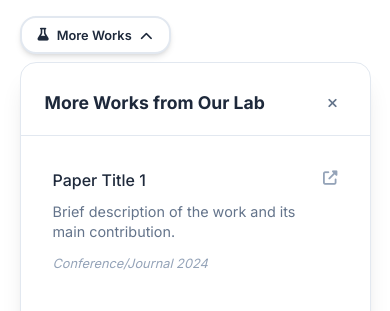
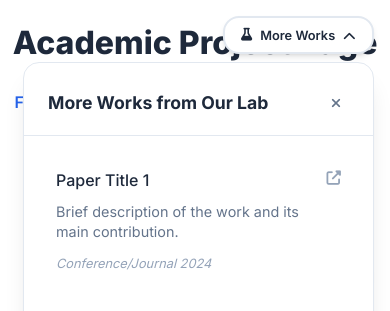
Before and after one commit to feap-humanoid/feap-humanoid.github.io, a plain HTML site: page index.html in a window 390 px wide. Both pictures are taken after a click on the button "More Works". Shown: the top 311 px of the page. Drawn offline with nearby package versions, Linux system fonts and the light colour scheme; some icons are missing.

Commit message:
Fixed the More Works popup on mobile view

```diff
--- a/static/css/index.css
+++ b/static/css/index.css
@@ -663,19 +663,18 @@ code {
   }
 
   .more-works-container {
-    position: relative;
-    top: auto;
-    right: auto;
-    margin: 1rem auto;
-    display: block;
-    width: fit-content;
+    position: fixed;
+    top: 1rem;
+    right: 1rem;
+    z-index: 1000;
   }
 
   .more-works-dropdown {
-    position: relative;
-    top: 0.5rem;
+    position: absolute;
+    top: calc(100% + 0.5rem);
     right: 0;
-    width: 100%;
+    width: calc(100vw - 2rem);
+    max-width: 90vw;
   }
 
   .link-block {
```
